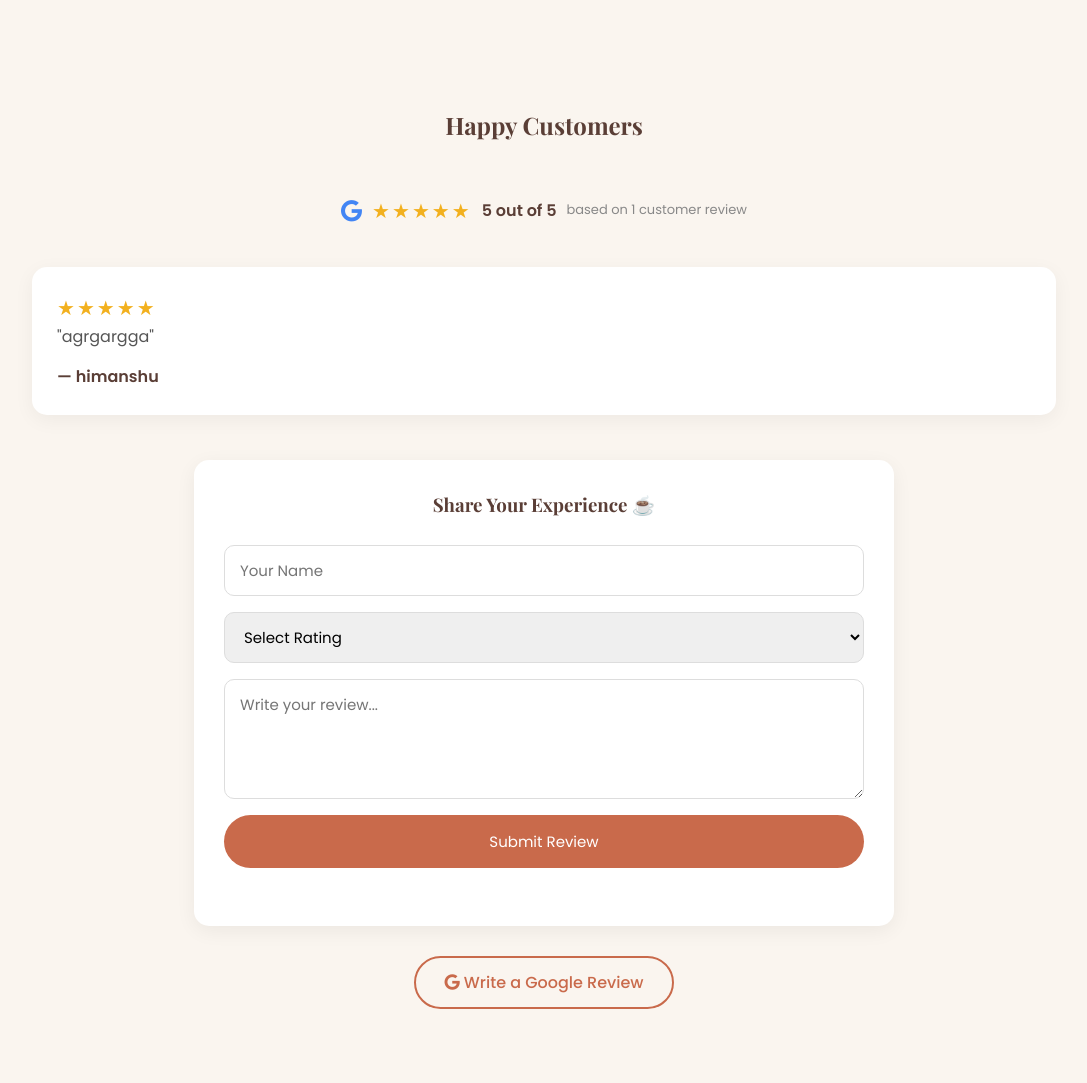
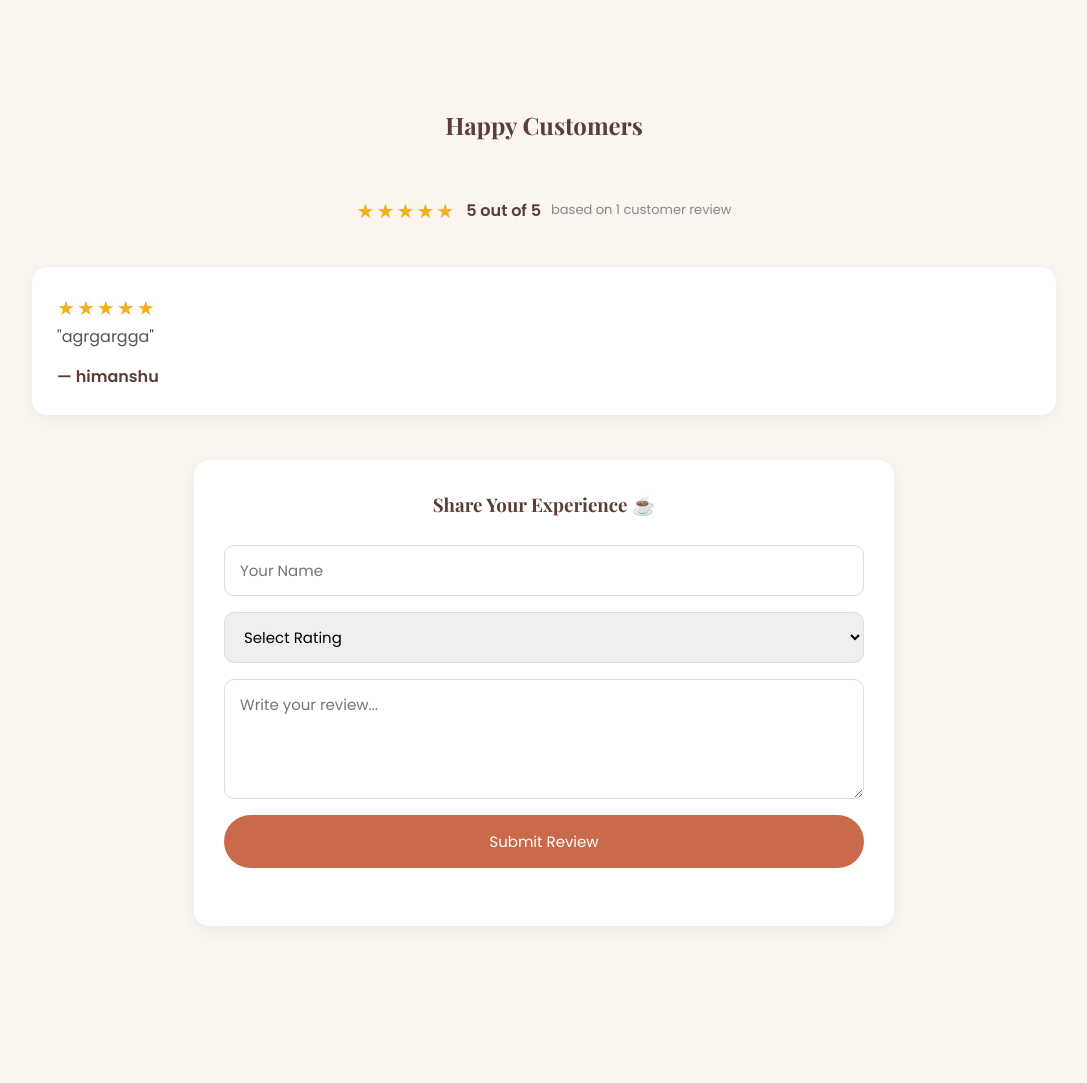
Before and after one commit to Himanshunama/thesirjicafe, a Flask app: page / in a window 1280 px wide. Shown: the part 2804-3887 px from the top of the page, without its empty margins (96-1183 px from the left). Run offline with Flask 3, Linux system fonts and the light colour scheme; data comes from the database, SQL or seed files in the repository.

Commit message:
Update review section

```diff
--- a/templates/index.html
+++ b/templates/index.html
@@ -1,21 +1,26 @@
 <!DOCTYPE html>
 <html lang="en">
+
 <head>
 <meta charset="UTF-8">
 <meta name="viewport" content="width=device-width, initial-scale=1.0">
+
 <meta name="description"
 content="Best cafe in Jaipur serving coffee, chai and desserts.">
 
 <title>The Sirji Cafe</title>
+
 <link rel="icon" href="favicon.ico">
 
 <link rel="preconnect" href="https://fonts.googleapis.com">
 <link rel="preconnect" href="https://fonts.gstatic.com" crossorigin>
 
-<link href="https://fonts.googleapis.com/css2?family=Playfair+Display:wght@600;700&family=Poppins:wght@300;400;500;600&display=swap" rel="stylesheet">
+<link
+href="https://fonts.googleapis.com/css2?family=Playfair+Display:wght@600;700&family=Poppins:wght@300;400;500;600&display=swap"
+rel="stylesheet">
 
-
-<link rel="stylesheet"
+<link
+rel="stylesheet"
 href="https://cdnjs.cloudflare.com/ajax/libs/font-awesome/6.5.2/css/all.min.css"/>
 
 <style>
@@ -111,9 +116,11 @@ justify-content:center;
     align-items:center;
     text-align:center;
     color:white;
+
     background:
     linear-gradient(rgba(0,0,0,.45),rgba(0,0,0,.45)),
-url("https://images.unsplash.com/photo-1509042239860-f550ce710b93?w=1600") center/cover;
+    url("https://images.unsplash.com/photo-1509042239860-f550ce710b93?w=1600")
+    center/cover;
 }
 
 .hero-content{
@@ -270,7 +277,7 @@ transition:.3s;
     color:var(--light);
 }
 
-/* CALL BUTTON (inline, in Contact section) */
+/* CALL BUTTON */
 
 .call-btn{
     display:inline-flex;
@@ -289,7 +296,7 @@ transform:translateY(-3px);
     background:#a85339;
 }
 
-/* FLOATING ACTION BUTTONS (WhatsApp + Call) */
+/* FLOATING BUTTONS */
 
 .floating-buttons{
     position:fixed;
@@ -354,28 +361,7 @@ font-size:13px;
     color:#888;
 }
 
-.review-cta{
-text-align:center;
-margin-top:30px;
-}
-
-.review-cta a{
-display:inline-block;
-padding:12px 28px;
-border:2px solid var(--accent);
-color:var(--accent);
-border-radius:30px;
-font-weight:500;
-transition:.3s;
-}
-
-.review-cta a:hover{
-background:var(--accent);
-color:white;
-}
-
-
-/* PYTHON BACKEND REVIEW FORM */
+/* REVIEW FORM */
 
 .review-form-wrapper{
     max-width:700px;
@@ -443,8 +429,15 @@ color:white;
 }
 
 @keyframes reviewFade{
-    from{opacity:0;transform:translateY(8px);}
-    to{opacity:1;transform:translateY(0);}
+    from{
+        opacity:0;
+        transform:translateY(8px);
+    }
+
+    to{
+        opacity:1;
+        transform:translateY(0);
+    }
 }
 
 /* MOBILE */
@@ -494,29 +487,31 @@ font-size:22px;
 }
 
 </style>
+
 </head>
 
 <body>
 
+<!-- NAVBAR -->
+
 <header>
 
-<div class="logo">The SirJi House Cafe☕</div>
+    <div class="logo">
+        The SirJi House Cafe☕
+    </div>
 
     <nav>
-
         <ul>
-
             <li><a href="#home">Home</a></li>
             <li><a href="#about">About</a></li>
             <li><a href="#menu">Menu</a></li>
             <li><a href="#gallery">Gallery</a></li>
             <li><a href="#contact">Contact</a></li>
-
         </ul>
-
     </nav>
 
 </header>
+
 
 <!-- HERO -->
 
@@ -526,13 +521,19 @@ font-size:22px;
 
         <h1>Every Cup Tells a Story</h1>
 
-<p>Freshly brewed chai, handcrafted coffee & homemade treats in a cozy atmosphere.</p>
+        <p>
+            Freshly brewed chai, handcrafted coffee &
+            homemade treats in a cozy atmosphere.
+        </p>
 
-<a href="#menu" class="btn">View Menu</a>
+        <a href="#menu" class="btn">
+            View Menu
+        </a>
 
     </div>
 
 </section>
+
 
 <!-- ABOUT -->
 
@@ -540,29 +541,39 @@ font-size:22px;
 
     <div>
 
-<h2>About The Cafe </h2>
+        <h2>About The Cafe</h2>
 
         <p>
-
-We believe that every cup tells a story. From perfectly pulled espresso shots to our seasonal specialty drinks, we prioritize quality, sustainability, and local ingredients. Beyond just a place to grab a coffee, we offer an immersive culinary experience with a menu crafted to satisfy both food lovers and coffee aficionados alike.
-
+            We believe that every cup tells a story.
+            From perfectly pulled espresso shots to our
+            seasonal specialty drinks, we prioritize quality,
+            sustainability, and local ingredients.
+            Beyond just a place to grab a coffee, we offer
+            an immersive culinary experience with a menu
+            crafted to satisfy both food lovers and coffee
+            aficionados alike.
         </p>
 
     </div>
 
     <div>
 
-<img src="https://images.unsplash.com/photo-1521017432531-fbd92d768814?w=800" alt="Cozy interior seating area of The SirJi House Cafe">
+        <img
+        src="https://images.unsplash.com/photo-1521017432531-fbd92d768814?w=800"
+        alt="Cozy interior seating area of The SirJi House Cafe">
 
     </div>
 
 </section>
 
+
 <!-- MENU -->
 
 <section id="menu">
 
-<h2 class="section-title">Our Menu</h2>
+    <h2 class="section-title">
+        Our Menu
+    </h2>
 
     <div class="menu-grid">
 
@@ -624,51 +635,97 @@ We believe that every cup tells a story. From perfectly pulled espresso shots to
 
 </section>
 
+
 <!-- GALLERY -->
 
 <section id="gallery">
 
-<h2 class="section-title">Gallery</h2>
+    <h2 class="section-title">
+        Gallery
+    </h2>
 
     <div class="gallery-grid">
 
-<img src="https://images.unsplash.com/photo-1495474472287-4d71bcdd2085?w=700" alt="Freshly brewed coffee cup at The SirJi House Cafe">
+        <img
+        src="https://images.unsplash.com/photo-1495474472287-4d71bcdd2085?w=700"
+        alt="Freshly brewed coffee cup at The SirJi House Cafe">
 
-<img src="https://images.unsplash.com/photo-1445116572660-236099ec97a0?w=700" alt="Latte art on a coffee at the cafe">
+        <img
+        src="https://images.unsplash.com/photo-1445116572660-236099ec97a0?w=700"
+        alt="Latte art on a coffee at the cafe">
 
-<img src="https://images.unsplash.com/photo-1511920170033-f8396924c348?w=700" alt="Cafe seating and decor">
+        <img
+        src="https://images.unsplash.com/photo-1511920170033-f8396924c348?w=700"
+        alt="Cafe seating and decor">
 
-<img src="https://images.unsplash.com/photo-1453614512568-c4024d13c247?w=700" alt="Assorted desserts served at the cafe">
+        <img
+        src="https://images.unsplash.com/photo-1453614512568-c4024d13c247?w=700"
+        alt="Assorted desserts served at the cafe">
 
-<img src="https://images.unsplash.com/photo-1509042239860-f550ce710b93?w=700" alt="Cafe ambience with warm lighting">
+        <img
+        src="https://images.unsplash.com/photo-1509042239860-f550ce710b93?w=700"
+        alt="Cafe ambience with warm lighting">
 
-<img src="https://images.unsplash.com/photo-1464306076886-da185f6a9d05?w=700" alt="Chai and snacks on a table">
+        <img
+        src="https://images.unsplash.com/photo-1464306076886-da185f6a9d05?w=700"
+        alt="Chai and snacks on a table">
 
     </div>
 
 </section>
 
-<!-- TESTIMONIALS -->
+
+<!-- REVIEWS -->
 
 <section id="reviews">
 
-<h2 class="section-title">Happy Customers</h2>
+    <h2 class="section-title">
+        Happy Customers
+    </h2>
 
     <div class="rating-badge">
-<i class="fab fa-google" style="color:#4285F4;font-size:22px;"></i>
-<span class="stars">★★★★★</span>
-<span class="score" id="average-rating">Loading rating...</span>
-<span class="review-source" id="review-count">Loading reviews...</span>
+
+        <span class="stars">
+            ★★★★★
+        </span>
+
+        <span
+        class="score"
+        id="average-rating">
+            Loading rating...
+        </span>
+
+        <span
+        class="review-source"
+        id="review-count">
+            Loading reviews...
+        </span>
+
     </div>
 
-<div class="testimonials" id="reviews-container">
-    <div class="review-loading">Loading customer reviews...</div>
+
+    <div
+    class="testimonials"
+    id="reviews-container">
+
+        <div class="review-loading">
+            Loading customer reviews...
         </div>
 
+    </div>
+
+
+    <!-- REVIEW FORM -->
+
     <div class="review-form-wrapper">
-    <h3>Share Your Experience ☕</h3>
 
-    <form class="review-form" id="review-form">
+        <h3>
+            Share Your Experience ☕
+        </h3>
+
+        <form
+        class="review-form"
+        id="review-form">
 
             <input
             type="text"
@@ -678,14 +735,36 @@ We believe that every cup tells a story. From perfectly pulled espresso shots to
             required
             >
 
-        <select id="review-rating" required>
-            <option value="">Select Rating</option>
-            <option value="5">★★★★★ — 5 Stars</option>
-            <option value="4">★★★★☆ — 4 Stars</option>
-            <option value="3">★★★☆☆ — 3 Stars</option>
-            <option value="2">★★☆☆☆ — 2 Stars</option>
-            <option value="1">★☆☆☆☆ — 1 Star</option>
+            <select
+            id="review-rating"
+            required>
+
+                <option value="">
+                    Select Rating
+                </option>
+
+                <option value="5">
+                    ★★★★★ — 5 Stars
+                </option>
+
+                <option value="4">
+                    ★★★★☆ — 4 Stars
+                </option>
+
+                <option value="3">
+                    ★★★☆☆ — 3 Stars
+                </option>
+
+                <option value="2">
+                    ★★☆☆☆ — 2 Stars
+                </option>
+
+                <option value="1">
+                    ★☆☆☆☆ — 1 Star
+                </option>
+
             </select>
+
 
             <textarea
             id="review-text"
@@ -694,43 +773,84 @@ We believe that every cup tells a story. From perfectly pulled espresso shots to
             required
             ></textarea>
 
-        <button type="submit" class="btn">
+
+            <button
+            type="submit"
+            class="btn">
+
                 Submit Review
+
             </button>
 
-        <div class="review-message" id="review-message"></div>
+
+            <div
+            class="review-message"
+            id="review-message">
+            </div>
 
         </form>
-</div>
 
-<div class="review-cta">
-<a href="https://search.google.com/local/writereview?placeid=REPLACE_WITH_YOUR_PLACE_ID" target="_blank" rel="noopener">
-<i class="fab fa-google"></i> Write a Google Review
-</a>
     </div>
 
 </section>
 
+
 <!-- CONTACT -->
 
-<section class="contact" id="contact">
+<section
+class="contact"
+id="contact">
 
     <div>
 
-<h2>Visit Us</h2>
+        <h2>
+            Visit Us
+        </h2>
 
-<p><strong>📍 Address:</strong> 123 Market Road, Jaipur, Rajasthan</p>
-
-<p><strong>📞 Phone:</strong> +91 98765 43210</p>
-
-<p style="display:flex;gap:12px;flex-wrap:wrap;">
-<a href="tel:+919876543210" class="call-btn"><i class="fas fa-phone"></i> Call Now</a>
-<a href="https://wa.me/919876543210?text=Hi%2C%20I%27d%20like%20to%20know%20more%20about%20The%20SirJi%20House%20Cafe" class="call-btn" style="background:#25D366;" target="_blank" rel="noopener"><i class="fab fa-whatsapp"></i> WhatsApp Us</a>
+        <p>
+            <strong>📍 Address:</strong>
+            123 Market Road, Jaipur, Rajasthan
         </p>
 
-<p><strong>🕒 Hours:</strong> 9:00 AM – 10:00 PM</p>
+        <p>
+            <strong>📞 Phone:</strong>
+            +91 98765 43210
+        </p>
+
+        <p
+        style="display:flex;gap:12px;flex-wrap:wrap;">
+
+            <a
+            href="tel:+919876543210"
+            class="call-btn">
+
+                <i class="fas fa-phone"></i>
+                Call Now
+
+            </a>
+
+
+            <a
+            href="https://wa.me/919876543210?text=Hi%2C%20I%27d%20like%20to%20know%20more%20about%20The%20SirJi%20House%20Cafe"
+            class="call-btn"
+            style="background:#25D366;"
+            target="_blank"
+            rel="noopener">
+
+                <i class="fab fa-whatsapp"></i>
+                WhatsApp Us
+
+            </a>
+
+        </p>
+
+        <p>
+            <strong>🕒 Hours:</strong>
+            9:00 AM – 10:00 PM
+        </p>
 
     </div>
+
 
     <div>
 
@@ -742,200 +862,450 @@ src="https://www.google.com/maps/embed?pb=!1m18!1m12!1m3!1d1779.6759493964523!2d
 
 </section>
 
+
+<!-- FOOTER -->
+
 <footer>
 
     <div class="social">
 
-<a href="#" aria-label="Facebook"><i class="fab fa-facebook"></i></a>
+        <a
+        href="#"
+        aria-label="Facebook">
 
-<a href="#" aria-label="Instagram"><i class="fab fa-instagram"></i></a>
+            <i class="fab fa-facebook"></i>
 
-<a href="#" aria-label="Twitter"><i class="fab fa-twitter"></i></a>
+        </a>
 
-<a href="#" aria-label="YouTube"><i class="fab fa-youtube"></i></a>
+
+        <a
+        href="#"
+        aria-label="Instagram">
+
+            <i class="fab fa-instagram"></i>
+
+        </a>
+
+
+        <a
+        href="#"
+        aria-label="Twitter">
+
+            <i class="fab fa-twitter"></i>
+
+        </a>
+
+
+        <a
+        href="#"
+        aria-label="YouTube">
+
+            <i class="fab fa-youtube"></i>
+
+        </a>
 
     </div>
 
-<p>© 2026 The SirJi House Cafe.
-Made with ❤️ in Jaipur.</p>
+
+    <p>
+        © 2026 The SirJi House Cafe.
+        Made with ❤️ in Jaipur.
+    </p>
 
 </footer>
+
 
 <!-- FLOATING WHATSAPP + CALL BUTTONS -->
 
 <div class="floating-buttons">
 
-<a href="https://wa.me/919876543210?text=Hi%2C%20I%27d%20like%20to%20know%20more%20about%20The%20SirJi%20House%20Cafe"
-   class="float-btn whatsapp-float" target="_blank" rel="noopener" aria-label="Chat with us on WhatsApp" title="Chat on WhatsApp">
+    <a
+    href="https://wa.me/919876543210?text=Hi%2C%20I%27d%20like%20to%20know%20more%20about%20The%20SirJi%20House%20Cafe"
+    class="float-btn whatsapp-float"
+    target="_blank"
+    rel="noopener"
+    aria-label="Chat with us on WhatsApp"
+    title="Chat on WhatsApp">
+
         <i class="fab fa-whatsapp"></i>
+
     </a>
 
-<a href="tel:+919876543210" class="float-btn call-float" aria-label="Call The SirJi House Cafe" title="Call Now">
+
+    <a
+    href="tel:+919876543210"
+    class="float-btn call-float"
+    aria-label="Call The SirJi House Cafe"
+    title="Call Now">
+
         <i class="fas fa-phone"></i>
+
     </a>
 
 </div>
 
 
+<!-- JAVASCRIPT -->
+
 <script>
+
 /*
-   PYTHON FLASK REVIEW BACKEND
+    FLASK REVIEW BACKEND
     Backend URL: /api/reviews
 */
 
-const reviewForm = document.getElementById("review-form");
-const reviewsContainer = document.getElementById("reviews-container");
-const reviewMessage = document.getElementById("review-message");
-const averageRating = document.getElementById("average-rating");
-const reviewCount = document.getElementById("review-count");
+const reviewForm =
+document.getElementById("review-form");
 
-async function loadReviews() {
-    try {
-        const response = await fetch("/api/reviews");
+const reviewsContainer =
+document.getElementById("reviews-container");
 
-        if (!response.ok) {
+const reviewMessage =
+document.getElementById("review-message");
+
+const averageRating =
+document.getElementById("average-rating");
+
+const reviewCount =
+document.getElementById("review-count");
+
+
+/* LOAD REVIEWS */
+
+async function loadReviews(){
+
+    try{
+
+        const response =
+        await fetch("/api/reviews");
+
+        if(!response.ok){
             throw new Error("Unable to load reviews");
         }
 
-        const reviews = await response.json();
+        const reviews =
+        await response.json();
 
         reviewsContainer.innerHTML = "";
 
-        if (reviews.length === 0) {
+
+        if(reviews.length === 0){
+
             reviewsContainer.innerHTML = `
+
                 <div class="review">
-                    <div class="stars">★★★★★</div>
-                    <p>Be the first customer to leave a review!</p>
-                    <h4>— The SirJi House Cafe</h4>
+
+                    <div class="stars">
+                        ★★★★★
                     </div>
+
+                    <p>
+                        Be the first customer
+                        to leave a review!
+                    </p>
+
+                    <h4>
+                        — The SirJi House Cafe
+                    </h4>
+
+                </div>
+
             `;
+
             return;
         }
 
+
         reviews.forEach(review => {
-            const card = document.createElement("div");
-            card.className = "review dynamic-review";
 
-            const stars = "★".repeat(review.rating) +
+            const card =
+            document.createElement("div");
+
+            card.className =
+            "review dynamic-review";
+
+
+            const stars =
+            "★".repeat(review.rating) +
             "☆".repeat(5 - review.rating);
 
+
             card.innerHTML = `
-                <div class="stars">${stars}</div>
-                <p>"${escapeHtml(review.review)}"</p>
-                <h4>— ${escapeHtml(review.name)}</h4>
+
+                <div class="stars">
+                    ${stars}
+                </div>
+
+                <p>
+                    "${escapeHtml(review.review)}"
+                </p>
+
+                <h4>
+                    — ${escapeHtml(review.name)}
+                </h4>
+
             `;
 
+
             reviewsContainer.appendChild(card);
+
         });
 
-    } catch (error) {
+
+    }catch(error){
+
         console.error(error);
 
         reviewsContainer.innerHTML = `
+
             <div class="review">
-                <p>Reviews could not be loaded. Please make sure the Python server is running.</p>
+
+                <p>
+                    Reviews could not be loaded.
+                    Please try again later.
+                </p>
+
             </div>
+
         `;
-    }
+
     }
 
-async function loadReviewStats() {
-    try {
-        const response = await fetch("/api/reviews/stats");
-
-        if (!response.ok) {
-            throw new Error("Unable to load review statistics");
 }
 
-        const stats = await response.json();
 
-        if (stats.total_reviews > 0) {
+/* LOAD REVIEW STATISTICS */
+
+async function loadReviewStats(){
+
+    try{
+
+        const response =
+        await fetch("/api/reviews/stats");
+
+        if(!response.ok){
+            throw new Error(
+                "Unable to load review statistics"
+            );
+        }
+
+        const stats =
+        await response.json();
+
+
+        if(stats.total_reviews > 0){
+
             averageRating.textContent =
             `${stats.average_rating} out of 5`;
 
+
             reviewCount.textContent =
             `based on ${stats.total_reviews} customer review${stats.total_reviews === 1 ? "" : "s"}`;
-        } else {
-            averageRating.textContent = "No ratings yet";
-            reviewCount.textContent = "Be the first to review";
+
+        }else{
+
+            averageRating.textContent =
+            "No ratings yet";
+
+            reviewCount.textContent =
+            "Be the first to review";
+
         }
 
-    } catch (error) {
+
+    }catch(error){
+
         console.error(error);
-        averageRating.textContent = "Reviews";
-        reviewCount.textContent = "Customer reviews";
-    }
+
+        averageRating.textContent =
+        "Reviews";
+
+        reviewCount.textContent =
+        "Customer reviews";
+
     }
 
-reviewForm.addEventListener("submit", async function(event) {
+}
+
+
+/* SUBMIT REVIEW */
+
+reviewForm.addEventListener(
+"submit",
+async function(event){
+
     event.preventDefault();
 
-    const name = document.getElementById("review-name").value.trim();
-    const rating = document.getElementById("review-rating").value;
-    const review = document.getElementById("review-text").value.trim();
-    const submitButton = reviewForm.querySelector("button");
 
-    if (!name || !rating || !review) {
-        reviewMessage.textContent = "Please fill all fields.";
+    const name =
+    document
+    .getElementById("review-name")
+    .value
+    .trim();
+
+
+    const rating =
+    document
+    .getElementById("review-rating")
+    .value;
+
+
+    const review =
+    document
+    .getElementById("review-text")
+    .value
+    .trim();
+
+
+    const submitButton =
+    reviewForm.querySelector("button");
+
+
+    if(!name || !rating || !review){
+
+        reviewMessage.textContent =
+        "Please fill all fields.";
+
+        reviewMessage.style.color =
+        "red";
+
         return;
+
     }
 
+
     submitButton.disabled = true;
-    submitButton.textContent = "Submitting...";
+
+    submitButton.textContent =
+    "Submitting...";
+
     reviewMessage.textContent = "";
 
-    try {
-        const response = await fetch("/api/reviews", {
-            method: "POST",
-            headers: {
-                "Content-Type": "application/json"
+
+    try{
+
+        const response =
+        await fetch(
+            "/api/reviews",
+            {
+                method:"POST",
+
+                headers:{
+                    "Content-Type":
+                    "application/json"
                 },
-            body: JSON.stringify({
-                name: name,
-                rating: Number(rating),
-                review: review
+
+                body:JSON.stringify({
+
+                    name:name,
+
+                    rating:Number(rating),
+
+                    review:review
+
                 })
-        });
+            }
+        );
 
-        const data = await response.json();
 
-        if (!response.ok) {
-            throw new Error(data.error || "Unable to submit review");
+        const data =
+        await response.json();
+
+
+        if(!response.ok){
+
+            throw new Error(
+                data.error ||
+                "Unable to submit review"
+            );
+
         }
 
-        reviewMessage.textContent = "Thank you! Your review was added.";
-        reviewMessage.style.color = "green";
+
+        reviewMessage.textContent =
+        "Thank you! Your review was added.";
+
+        reviewMessage.style.color =
+        "green";
+
 
         reviewForm.reset();
 
+
         await loadReviews();
+
         await loadReviewStats();
 
-    } catch (error) {
+
+    }catch(error){
+
         console.error(error);
 
+
         reviewMessage.textContent =
-            "Could not submit review. Make sure the Python server is running.";
+        "Could not submit review. Please try again.";
 
-        reviewMessage.style.color = "red";
+        reviewMessage.style.color =
+        "red";
 
-    } finally {
-        submitButton.disabled = false;
-        submitButton.textContent = "Submit Review";
+    }finally{
+
+        submitButton.disabled =
+        false;
+
+        submitButton.textContent =
+        "Submit Review";
+
     }
+
 });
 
-function escapeHtml(value) {
-    const div = document.createElement("div");
-    div.textContent = value;
+
+/* SECURITY - ESCAPE HTML */
+
+function escapeHtml(value){
+
+    const div =
+    document.createElement("div");
+
+    div.textContent =
+    value;
+
     return div.innerHTML;
+
 }
 
-document.addEventListener("DOMContentLoaded", function() {
+
+/* INITIAL LOAD */
+
+document.addEventListener(
+"DOMContentLoaded",
+function(){
+
     loadReviews();
+
     loadReviewStats();
+
 });
+
+
+/* AUTOMATIC REVIEW REFRESH
+   Every 10 seconds
+*/
+
+setInterval(
+function(){
+
+    loadReviews();
+
+    loadReviewStats();
+
+},
+10000
+);
+
 </script>
 
 </body>
+
 </html>
```
Lines whose indentation alone changed are shown as unchanged.
